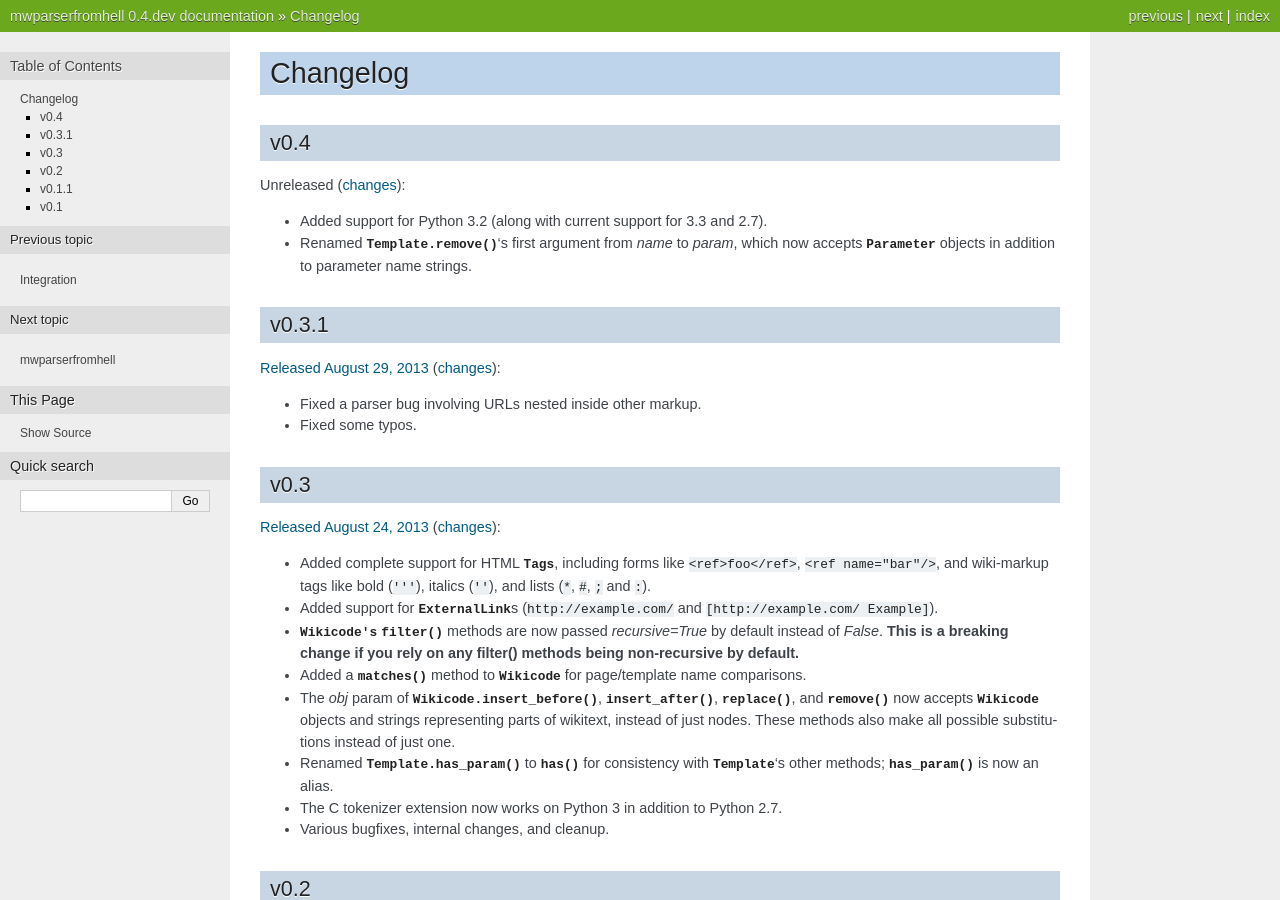
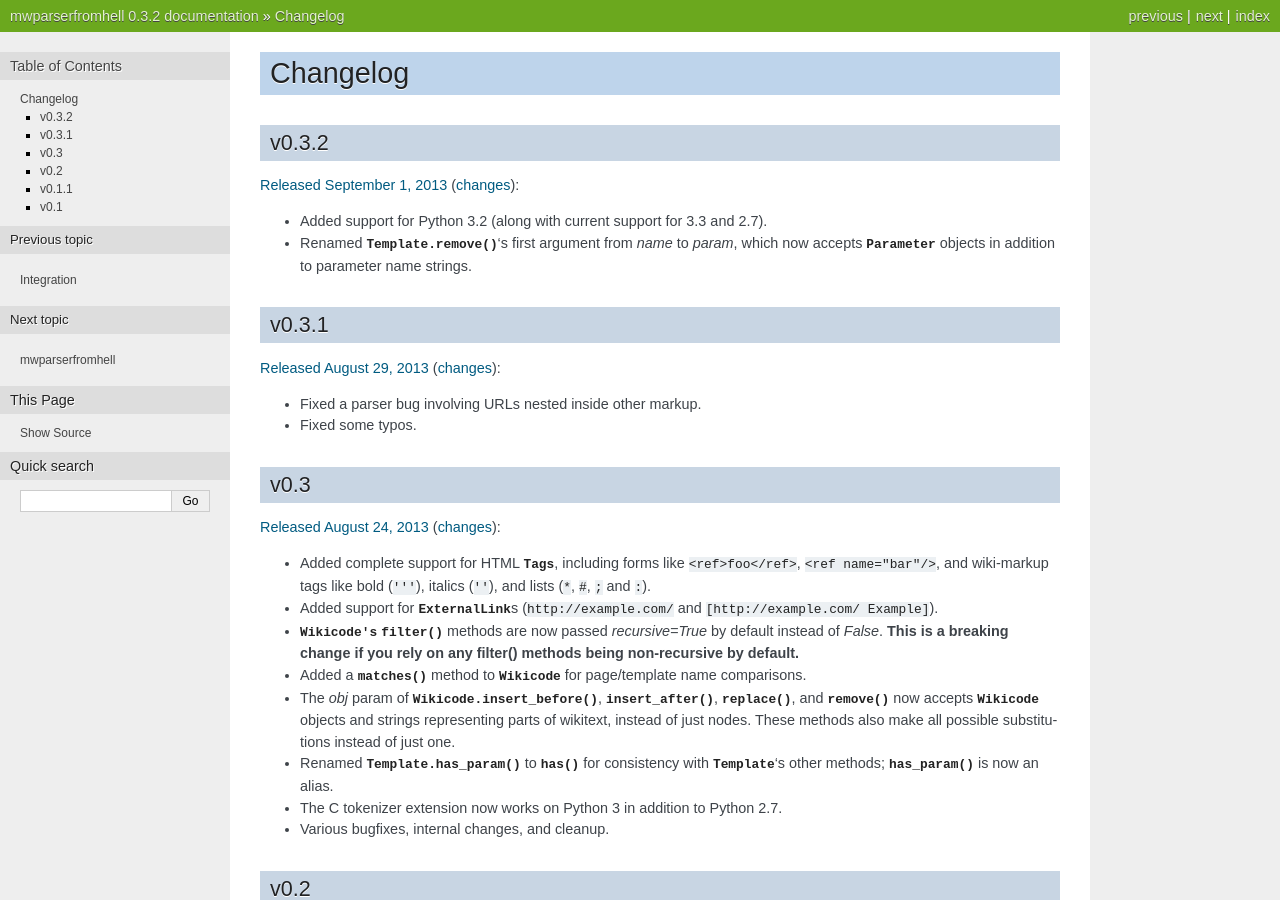
Before and after one commit to earwig/mwparserfromhell, a Sphinx documentation site: the page built from docs/changelog.rst, in a window 1280 px wide and 900 px high. Built offline with Sphinx 7.4.7, drawn with Linux system fonts in a browser that asks for light colours; some of the changed text lies outside the part shown.

Commit message:
release/0.3.2

```diff
--- a/docs/changelog.rst
+++ b/docs/changelog.rst
@@ -1,11 +1,11 @@
 Changelog
 =========
 
-v0.4
-----
+v0.3.2
+------
 
-Unreleased
-(`changes <https://github.com/earwig/mwparserfromhell/compare/v0.3.1...develop>`__):
+`Released September 1, 2013 <https://github.com/earwig/mwparserfromhell/tree/v0.3.2>`_
+(`changes <https://github.com/earwig/mwparserfromhell/compare/v0.3.1...v0.3.2>`__):
 
 - Added support for Python 3.2 (along with current support for 3.3 and 2.7).
 - Renamed :py:meth:`.Template.remove`\ 's first argument from *name* to
--- a/mwparserfromhell/__init__.py
+++ b/mwparserfromhell/__init__.py
@@ -31,7 +31,7 @@
 __author__ = "Ben Kurtovic"
 __copyright__ = "Copyright (C) 2012, 2013 Ben Kurtovic"
 __license__ = "MIT License"
-__version__ = "0.4.dev"
+__version__ = "0.3.2"
 __email__ = "ben.kurtovic@verizon.net"
 
 from . import (compat, definitions, nodes, parser, smart_list, string_mixin,
```
Also changed, not shown: 1 other file.
